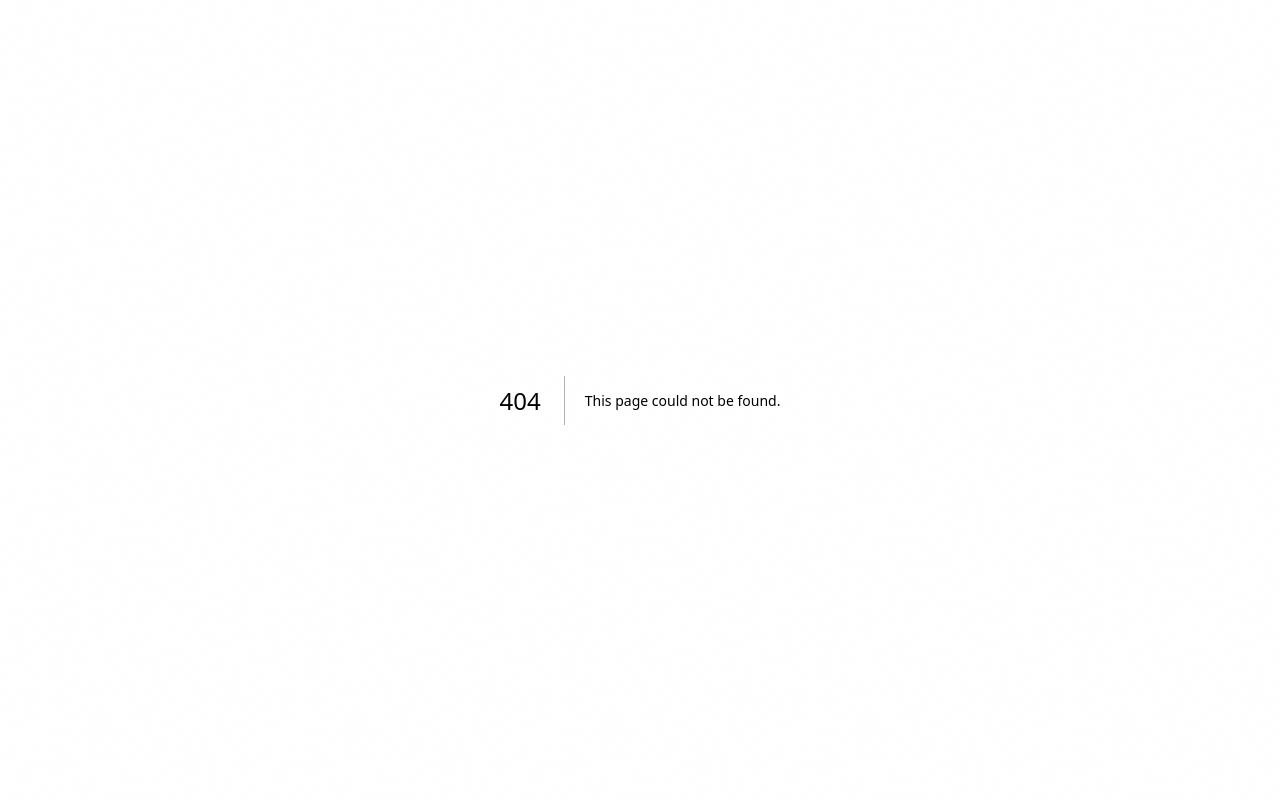
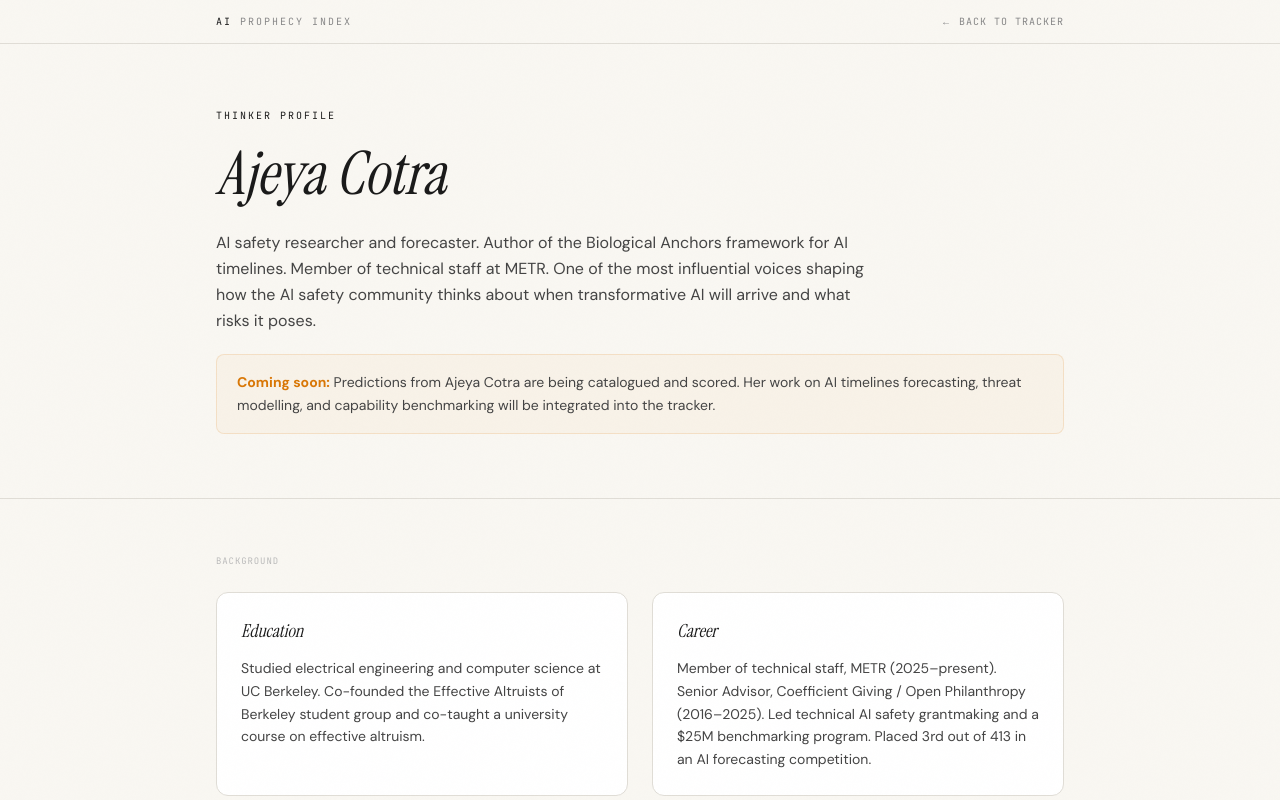
Before and after one commit to scott-cmd11/ai-prophecy-index, a Next.js app: page /thinkers/cotra in a window 1280 px wide. Before the commit this address had no page. Shown: the top 800 px of the page. Built offline with nearby package versions, Linux system fonts and the light colour scheme.

Commit message:
feat: add thinker profile pages (shulman, aschenbrenner, cotra)
Co-Authored-By: Claude Sonnet 4.6 <noreply@anthropic.com>

```diff
--- /dev/null
+++ b/src/app/thinkers/aschenbrenner/page.tsx
@@ -0,0 +1,55 @@
+import type { Metadata } from "next";
+import { aschenbrennerProfile } from "@/data/profiles/aschenbrenner-profile";
+import { aschenbrenner } from "@/data/aschenbrenner";
+import { getStatusCounts } from "@/lib/utils";
+import { ThinkerNav } from "@/components/thinker-profile/ThinkerNav";
+import { ThinkerHero } from "@/components/thinker-profile/ThinkerHero";
+import { ThinkerBio } from "@/components/thinker-profile/ThinkerBio";
+import { ResourceSection } from "@/components/thinker-profile/ResourceSection";
+
+export const metadata: Metadata = {
+  title: "Leopold Aschenbrenner — AI Prophecy Index",
+  description:
+    "Profile and resources for Leopold Aschenbrenner — former OpenAI researcher, author of Situational Awareness, and founder of Situational Awareness LP.",
+};
+
+const ACCENT = "var(--accent-aschenbrenner)";
+
+export default function AschenbrennerPage() {
+  const counts = getStatusCounts(aschenbrenner.predictions);
+  const stats = [
+    { label: "Confirmed", value: counts.confirmed, color: "confirmed" as const },
+    { label: "Unfolding", value: counts.in_progress, color: "unfolding" as const },
+    { label: "Early", value: counts.outstanding, color: "early" as const },
+  ];
+
+  return (
+    <main>
+      <ThinkerNav />
+      <ThinkerHero
+        name={aschenbrennerProfile.name}
+        subtitle={aschenbrennerProfile.subtitle}
+        accentColor={ACCENT}
+        stats={stats}
+      />
+      <ThinkerBio cards={aschenbrennerProfile.bioCards} fullBio={aschenbrennerProfile.bioFull} />
+      {aschenbrennerProfile.sections.map((section, i) => (
+        <ResourceSection key={i} {...section} />
+      ))}
+      <footer
+        className="border-t py-8 text-center font-mono text-[10px]"
+        style={{ borderColor: "var(--rule-light)", color: "var(--text-muted)" }}
+      >
+        <a href="/" style={{ color: "var(--text-muted)" }} className="hover:underline">
+          AI Prophecy Index
+        </a>
+        {" · "}
+        <a href="https://scotthazlitt.ai" target="_blank" rel="noopener noreferrer" style={{ color: "var(--text-muted)" }} className="hover:underline">
+          A project by Scott Hazlitt
+        </a>
+        {" · "}
+        © 2026
+      </footer>
+    </main>
+  );
+}
--- /dev/null
+++ b/src/app/thinkers/cotra/page.tsx
@@ -0,0 +1,47 @@
+import type { Metadata } from "next";
+import { cotraProfile } from "@/data/profiles/cotra-profile";
+import { ThinkerNav } from "@/components/thinker-profile/ThinkerNav";
+import { ThinkerHero } from "@/components/thinker-profile/ThinkerHero";
+import { ThinkerBio } from "@/components/thinker-profile/ThinkerBio";
+import { ResourceSection } from "@/components/thinker-profile/ResourceSection";
+
+export const metadata: Metadata = {
+  title: "Ajeya Cotra — AI Prophecy Index",
+  description:
+    "Profile and resources for Ajeya Cotra — AI safety researcher, biological anchors forecaster, and METR technical staff.",
+};
+
+const ACCENT = "var(--accent-cotra)";
+
+export default function CotraPage() {
+  return (
+    <main>
+      <ThinkerNav />
+      <ThinkerHero
+        name={cotraProfile.name}
+        subtitle={cotraProfile.subtitle}
+        accentColor={ACCENT}
+        stats={cotraProfile.stats}
+        callout={cotraProfile.callout}
+      />
+      <ThinkerBio cards={cotraProfile.bioCards} fullBio={cotraProfile.bioFull} />
+      {cotraProfile.sections.map((section, i) => (
+        <ResourceSection key={i} {...section} />
+      ))}
+      <footer
+        className="border-t py-8 text-center font-mono text-[10px]"
+        style={{ borderColor: "var(--rule-light)", color: "var(--text-muted)" }}
+      >
+        <a href="/" style={{ color: "var(--text-muted)" }} className="hover:underline">
+          AI Prophecy Index
+        </a>
+        {" · "}
+        <a href="https://scotthazlitt.ai" target="_blank" rel="noopener noreferrer" style={{ color: "var(--text-muted)" }} className="hover:underline">
+          A project by Scott Hazlitt
+        </a>
+        {" · "}
+        © 2026
+      </footer>
+    </main>
+  );
+}
--- /dev/null
+++ b/src/app/thinkers/shulman/page.tsx
@@ -0,0 +1,55 @@
+import type { Metadata } from "next";
+import { shulmanProfile } from "@/data/profiles/shulman-profile";
+import { shulman } from "@/data/shulman";
+import { getStatusCounts } from "@/lib/utils";
+import { ThinkerNav } from "@/components/thinker-profile/ThinkerNav";
+import { ThinkerHero } from "@/components/thinker-profile/ThinkerHero";
+import { ThinkerBio } from "@/components/thinker-profile/ThinkerBio";
+import { ResourceSection } from "@/components/thinker-profile/ResourceSection";
+
+export const metadata: Metadata = {
+  title: "Carl Shulman — AI Prophecy Index",
+  description:
+    "Profile and resources for Carl Shulman — AI policy researcher, independent scholar, and one of the most influential behind-the-scenes thinkers in AI safety.",
+};
+
+const ACCENT = "var(--accent-shulman)";
+
+export default function ShulmanPage() {
+  const counts = getStatusCounts(shulman.predictions);
+  const stats = [
+    { label: "Confirmed", value: counts.confirmed, color: "confirmed" as const },
+    { label: "Unfolding", value: counts.in_progress, color: "unfolding" as const },
+    { label: "Early", value: counts.outstanding, color: "early" as const },
+  ];
+
+  return (
+    <main>
+      <ThinkerNav />
+      <ThinkerHero
+        name={shulmanProfile.name}
+        subtitle={shulmanProfile.subtitle}
+        accentColor={ACCENT}
+        stats={stats}
+      />
+      <ThinkerBio cards={shulmanProfile.bioCards} fullBio={shulmanProfile.bioFull} />
+      {shulmanProfile.sections.map((section, i) => (
+        <ResourceSection key={i} {...section} />
+      ))}
+      <footer
+        className="border-t py-8 text-center font-mono text-[10px]"
+        style={{ borderColor: "var(--rule-light)", color: "var(--text-muted)" }}
+      >
+        <a href="/" style={{ color: "var(--text-muted)" }} className="hover:underline">
+          AI Prophecy Index
+        </a>
+        {" · "}
+        <a href="https://scotthazlitt.ai" target="_blank" rel="noopener noreferrer" style={{ color: "var(--text-muted)" }} className="hover:underline">
+          A project by Scott Hazlitt
+        </a>
+        {" · "}
+        © 2026
+      </footer>
+    </main>
+  );
+}
```
